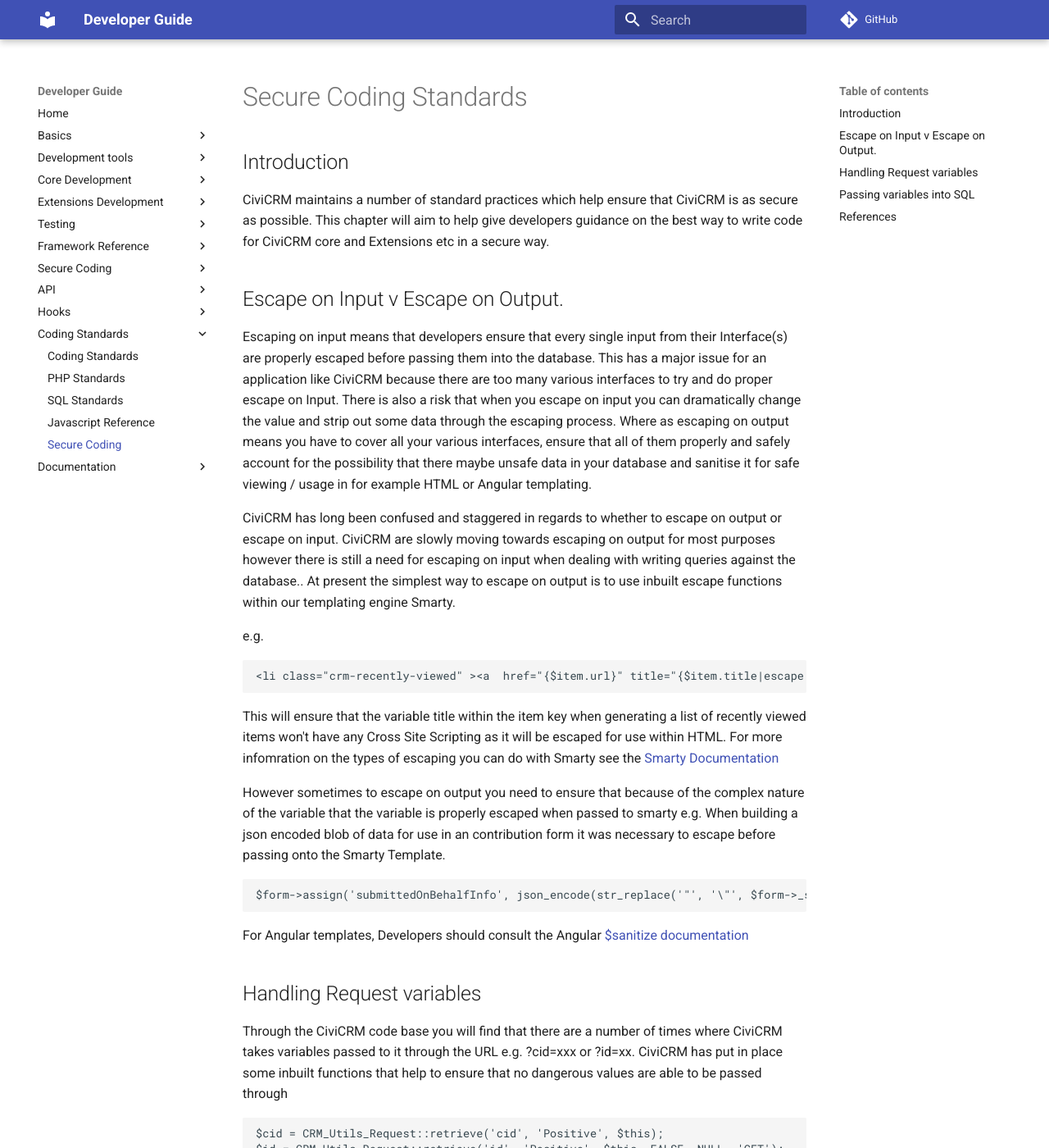
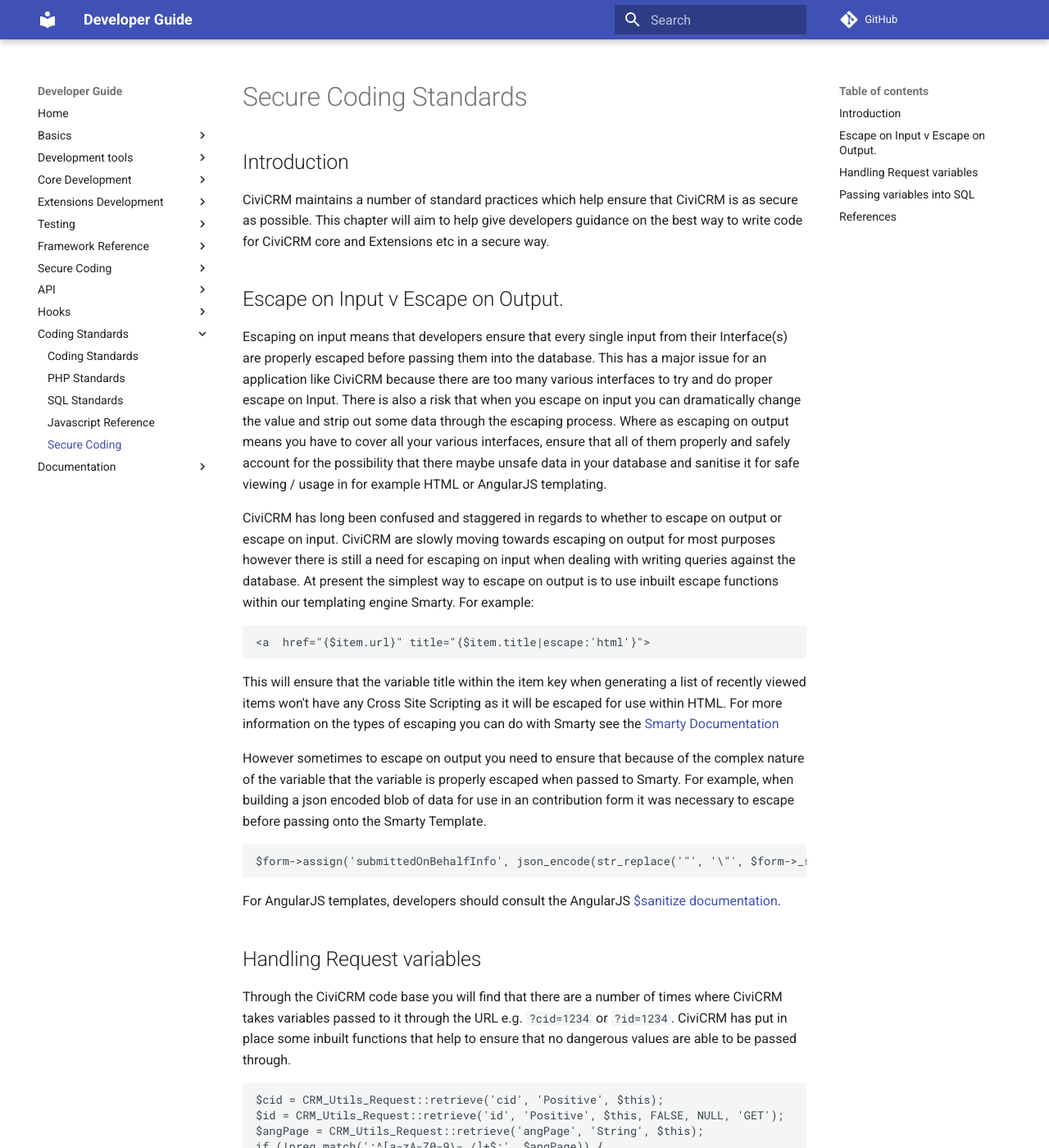
Before and after one commit to civicrm/civicrm-dev-docs, an MkDocs documentation site: the page built from docs/standards/secure.md, in a window 1280 px wide and 1400 px high. Shown: the whole window at 82% size. Built offline with MkDocs 1.6.1 and Material for MkDocs 9.7.7, drawn with Linux system fonts in a browser that asks for light colours; comment, search, counter and statistics services are not loaded; old or Windows-style settings are respelled for this version of MkDocs; some of the changed text lies outside the part shown.

Commit message:
Minor copy edits

````diff
--- a/docs/standards/secure.md
+++ b/docs/standards/secure.md
@@ -6,27 +6,27 @@
 
 ## Escape on Input v Escape on Output.
 
-Escaping on input means that developers ensure that every single input from their Interface(s) are properly escaped before passing them into the database. This has a major issue for an application like CiviCRM because there are too many various interfaces to try and do proper escape on Input. There is also a risk that when you escape on input you can dramatically change the value and strip out some data through the escaping process.  Where as escaping on output means you have to cover all your various interfaces, ensure that all of them properly and safely account for the possibility that there maybe unsafe data in your database and sanitise it for safe viewing / usage in for example HTML or Angular templating.
+Escaping on input means that developers ensure that every single input from their Interface(s) are properly escaped before passing them into the database. This has a major issue for an application like CiviCRM because there are too many various interfaces to try and do proper escape on Input. There is also a risk that when you escape on input you can dramatically change the value and strip out some data through the escaping process.  Where as escaping on output means you have to cover all your various interfaces, ensure that all of them properly and safely account for the possibility that there maybe unsafe data in your database and sanitise it for safe viewing / usage in for example HTML or AngularJS templating.
 
-CiviCRM has long been confused and staggered in regards to whether to escape on output or escape on input. CiviCRM are slowly moving towards escaping on output for most purposes however there is still a need for escaping on input when dealing with writing queries against the database.. At present the simplest way to escape on output is to use inbuilt escape functions within our templating engine Smarty.
+CiviCRM has long been confused and staggered in regards to whether to escape on output or escape on input. CiviCRM are slowly moving towards escaping on output for most purposes however there is still a need for escaping on input when dealing with writing queries against the database. At present the simplest way to escape on output is to use inbuilt escape functions within our templating engine Smarty. For example:
 
-e.g.
 ```
-<li class="crm-recently-viewed" ><a  href="{$item.url}" title="{$item.title|escape:'html'}">
+<a  href="{$item.url}" title="{$item.title|escape:'html'}">
 ```
-This will ensure that the variable title within the item key when generating a list of recently viewed items won't have any Cross Site Scripting as it will be escaped for use within HTML. For more infomration on the types of escaping you can do with Smarty see the [Smarty Documentation](https://www.smarty.net/docsv2/en/language.modifier.escape)
 
-However sometimes to escape on output you need to ensure that because of the complex nature of the variable that the variable is properly escaped when passed to smarty e.g. When building a json encoded blob of data for use in an contribution form it was necessary to escape before passing onto the Smarty Template.
+This will ensure that the variable title within the item key when generating a list of recently viewed items won't have any Cross Site Scripting as it will be escaped for use within HTML. For more information on the types of escaping you can do with Smarty see the [Smarty Documentation](https://www.smarty.net/docsv2/en/language.modifier.escape)
+
+However sometimes to escape on output you need to ensure that because of the complex nature of the variable that the variable is properly escaped when passed to Smarty. For example, when building a json encoded blob of data for use in an contribution form it was necessary to escape before passing onto the Smarty Template.
 
 ```php
 $form->assign('submittedOnBehalfInfo', json_encode(str_replace('"', '\"', $form->_submitValues['onbehalf']), JSON_HEX_APOS));
 ```
 
-For Angular templates, Developers should consult the Angular [$sanitize documentation](https://docs.angularjs.org/api/ngSanitize/service/$sanitize)
+For AngularJS templates, developers should consult the AngularJS [$sanitize documentation](https://docs.angularjs.org/api/ngSanitize/service/$sanitize).
 
 ## Handling Request variables
 
-Through the CiviCRM code base you will find that there are a number of times where CiviCRM takes variables passed to it through the URL e.g. ?cid=xxx or ?id=xx. CiviCRM has put in place some inbuilt functions that help to ensure that no dangerous values are able to be passed through
+Through the CiviCRM code base you will find that there are a number of times where CiviCRM takes variables passed to it through the URL e.g. `?cid=1234` or `?id=1234`. CiviCRM has put in place some inbuilt functions that help to ensure that no dangerous values are able to be passed through.
 
 ```php
 $cid = CRM_Utils_Request::retrieve('cid', 'Positive', $this);
````
Also changed, not shown: other parts of docs/standards/secure.md (+1 -1 lines).
